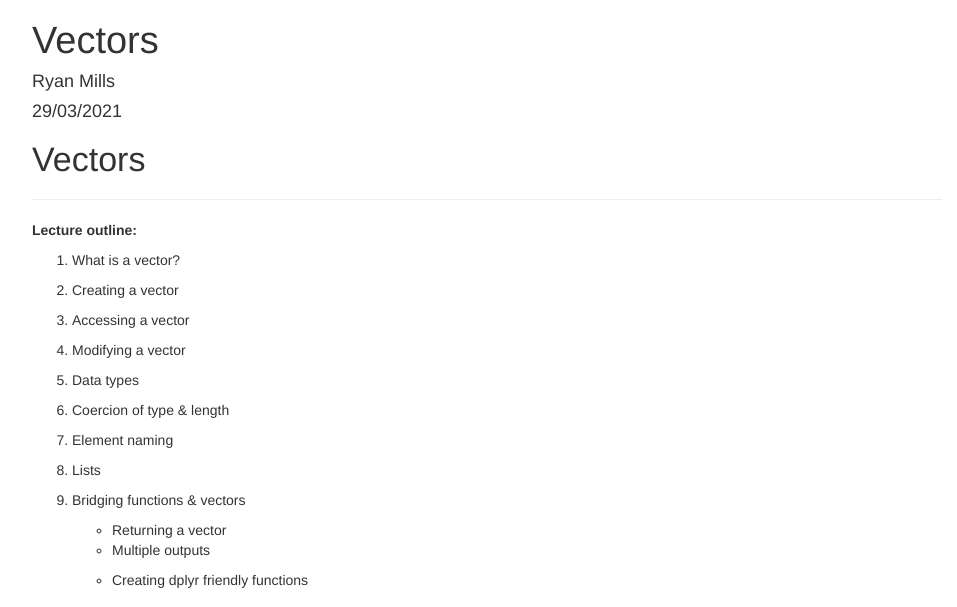
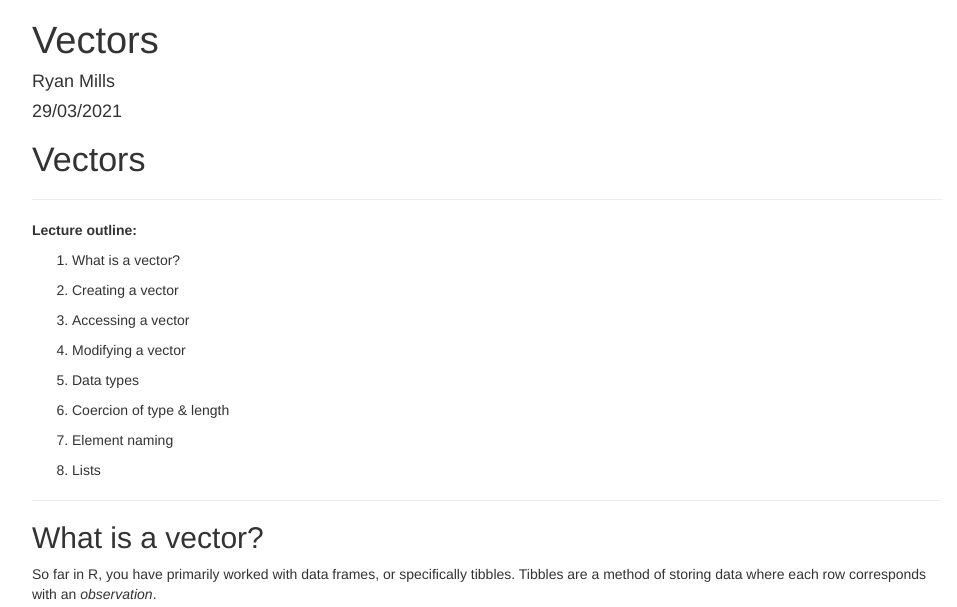
Before and after one commit to millzyr/millzyr.github.io, a plain HTML site: page Workshop_9_notes.html in a window 1280 px wide. Shown: the top 607 px of the page, without its empty margins (153-1110 px from the left). Drawn offline with nearby package versions, Linux system fonts and the light colour scheme; some packages are replaced by stand-ins of ours.

Commit message:
Update Workshop_9_notes.html

```diff
--- a/Workshop_9_notes.html
+++ b/Workshop_9_notes.html
@@ -184,15 +184,6 @@ pre code {
 <li><p>Coercion of type &amp; length</p></li>
 <li><p>Element naming</p></li>
 <li><p>Lists</p></li>
-<li><p>Bridging functions &amp; vectors</p>
-<ul>
-<li>Returning a vector</li>
-</ul>
-<!-- -->
-<ul>
-<li><p>Multiple outputs</p></li>
-<li><p>Creating dplyr friendly functions</p></li>
-</ul></li>
 </ol>
 <hr>
 <div id="what-is-a-vector" class="section level2">
```
